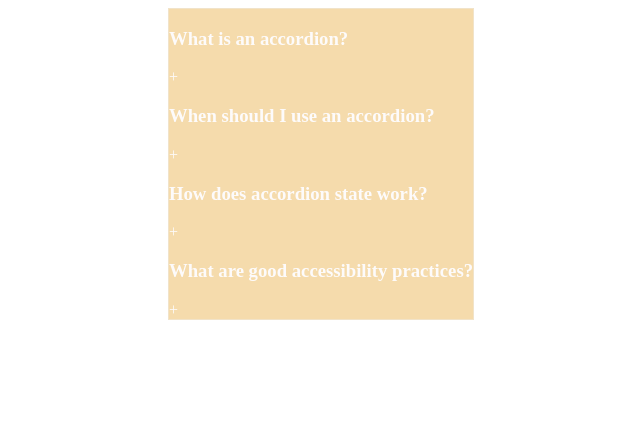
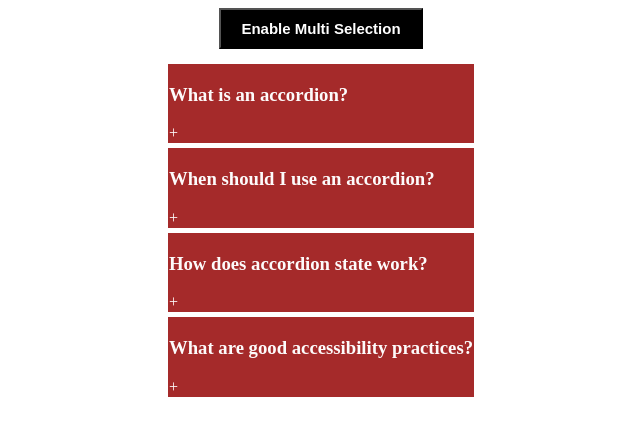
Before and after one commit to Nchonganyi-Ernesto/ReactL, a React (Vite) app: page / in a window 1280 px wide. Shown: the top 436 px of the page, without its empty margins (319-959 px from the left). Built offline with nearby package versions, Linux system fonts and the light colour scheme.

Commit message:
finalised first task

```diff
--- a/src/components/According/index.jsx
+++ b/src/components/According/index.jsx
@@ -1,37 +1,64 @@
-import { useState } from "react"
+import { useState } from "react";
 import data from "./data";
 import "./styles.css";
 
-export default function According(){
+export default function According() {
     const [selected, setSelected] = useState(null);
+    const [enableMultiSelection, setEnableMultiSelection] = useState(false);
+    const [multiple, setMultiple] = useState([]);
 
-    function handleSingleSelection(getCurrentId){
+    function handleSingleSelection(getCurrentId) {
         setSelected((prevSelected) => (prevSelected === getCurrentId ? null : getCurrentId));
+    }
+
+    function handleMultiSelection(getCurrentId) {
+        setMultiple((prevMultiple) =>
+            prevMultiple.includes(getCurrentId)
+                ? prevMultiple.filter((id) => id !== getCurrentId)
+                : [...prevMultiple, getCurrentId]
+        );
     }
 
     return (
         <div className="wrapper">
+            <button
+                onClick={() => {
+                    setEnableMultiSelection((prev) => !prev);
+                    setSelected(null);
+                    setMultiple([]);
+                }}
+            >
+                {enableMultiSelection ? "Disable Multi Selection" : "Enable Multi Selection"}
+            </button>
             <div className="accordian">
-            {
-                data && data.length > 0 ?
-                data.map((dataItem) => (
+                {data && data.length > 0 ? (
+                    data.map((dataItem) => {
+                        const isOpen = enableMultiSelection
+                            ? multiple.includes(dataItem.id)
+                            : selected === dataItem.id;
+
+                        return (
                             <div key={dataItem.id} className="Item">
-                        <div onClick={() => handleSingleSelection(dataItem.id)} className="title">
+                                <div
+                                    onClick={() =>
+                                        enableMultiSelection
+                                            ? handleMultiSelection(dataItem.id)
+                                            : handleSingleSelection(dataItem.id)
+                                    }
+                                    className="title"
+                                >
                                     <h3>{dataItem.title}</h3>
                                     <span>+</span>
                                 </div>
-                        {
-                            selected === dataItem.id ? (
-                                <div className="content">
-                                    {dataItem.description}
+
+                                {isOpen ? <div className="content">{dataItem.description}</div> : null}
                             </div>
-                            ) : null
-                        }
-                    </div>
-                ))
-                : <div>no data found</div>
-            }
+                        );
+                    })
+                ) : (
+                    <div>no data found</div>
+                )}
             </div>
         </div>
-    )
+    );
 }
--- a/src/components/According/styles.css
+++ b/src/components/According/styles.css
@@ -2,11 +2,23 @@
     display: flex;
     justify-content: center;
     align-items: center;
+    flex-direction: column;
+    gap: 10px;
 }
 .accordian {
-    border: 1px solid rgb(241, 227, 201);
-    background-color:rgb(245, 219, 172) ;
     color: rgb(253, 251, 251);
-
+}
+.Item {
+    border: 1px solid brown;
+    background-color: brown;
+    margin: 5px;
 
 }
+.wrapper button{
+     padding: 10px 20px;
+     border-color: black;
+     background: #000;
+     color: white;
+     font-weight: bold;
+     font-size: 15px;
+}
```
Lines whose indentation alone changed are shown as unchanged.
